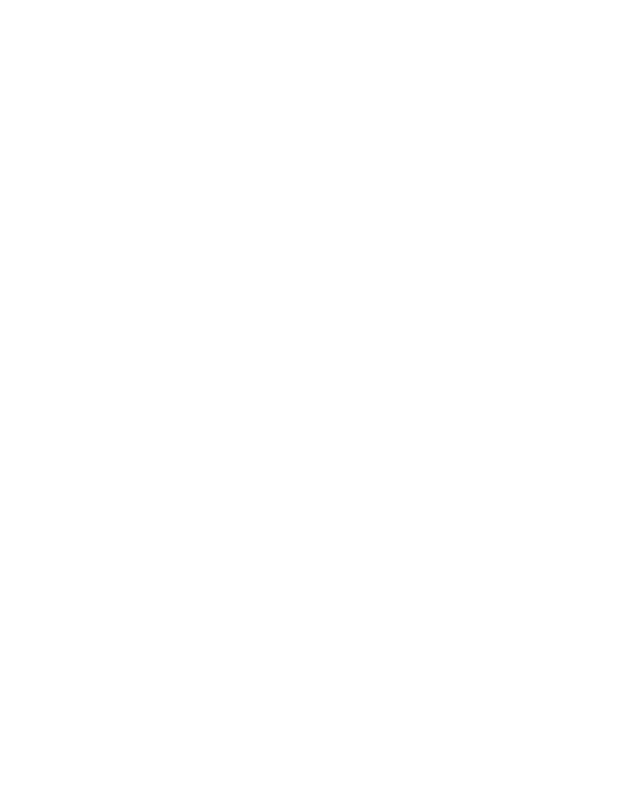
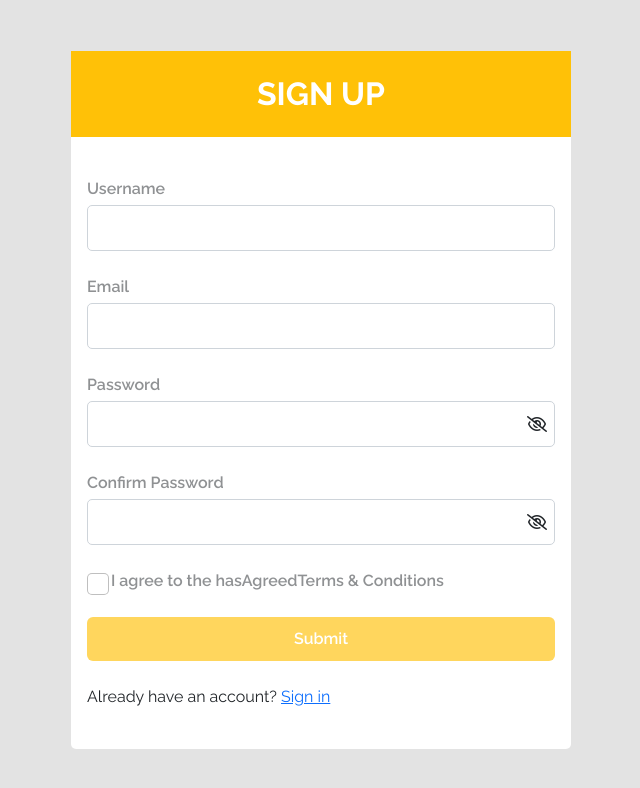
Before and after one commit to Cyber9jaDev/Car-Booking-System, a React (Vite) app in the folder client/: page /register in a window 1280 px wide. Before the commit this address had no page. Shown: the top 788 px of the page, without its empty margins (319-959 px from the left). Built offline with nearby package versions, Linux system fonts and the light colour scheme.

Commit message:
updated login page

```diff
--- a/client/src/Routes.tsx
+++ b/client/src/Routes.tsx
@@ -17,8 +17,8 @@ const RouterLinks = () => {
           <Route path='/' element={<SharedLayout/>}>
             <Route index element={ <Homepage/> } />
           </Route>
-          <Route path="/signup" element={<Signup/>} />
-          <Route path="/signin" element={<Login/>} />
+          <Route path="/register" element={<Signup/>} />
+          <Route path="/login" element={<Login/>} />
           <Route path="/about" element={<About/>} />
           <Route path="/services" element={<Services/>} />
           <Route path="/booking" element={<Booking/>} />
--- a/client/src/components/users/TopNav.tsx
+++ b/client/src/components/users/TopNav.tsx
@@ -27,7 +27,7 @@ const TopNav = () => {
             }
             { !currentUser && <div className="wrapper">
               <span className="">
-                <NavLink className='nav-link' to="/signup" >
+                <NavLink className='nav-link' to="/register" >
                   <i className="fas fa-user me-2"></i>Sign up
                 </NavLink>
               </span>
@@ -41,4 +41,4 @@ const TopNav = () => {
   )
 }
 
-export default TopNav
+export default TopNav;
--- a/client/src/pages/users/Login.tsx
+++ b/client/src/pages/users/Login.tsx
@@ -1,6 +1,17 @@
-import { Link } from 'react-router-dom'
+import { useState } from 'react';
+import { Link } from 'react-router-dom';
 
+type StateType = {
+  email: string,
+  password: string
+}
 const Login = () => {
+  const [visiblePassword, setVisiblePassword] = useState<boolean>(false);
+  const [ formData, setFormData ] = useState<StateType>({
+    email: '',
+    password: '',
+  });
+
   return (
     <main id='registration'>
       <div className="container d-flex align-items-center justify-content-center h-100 w-100">
@@ -17,12 +28,16 @@ const Login = () => {
             </div>
             <div className="form-group my-4">
               <label className='d-block my-1' htmlFor="password">Password</label>
-              <input className='d-block form-control' id='password' type="text" />
+              <input onChange={(e) => setFormData({ ...formData, password: e.target.value })} className='d-block form-control' id='password' type={`${ visiblePassword ? 'text' : 'password' }`} />
+              <i
+                onClick={() => !formData.password.length ? null : setVisiblePassword(!visiblePassword)}
+                className={`eye-icon fa-regular fa-eye${visiblePassword && formData.password.length ? '' : '-slash'}`}>
+              </i>
             </div>
 
             <button type="submit" className="btn w-100 my-2">Submit</button>
 
-            <p className="my-4">Don't have an account? <Link to='/signup'>Sign up</Link></p>
+            <p className="my-4">Don't have an account? <Link to='/register'>Sign up</Link></p>
 
           </div>
         </form>
--- a/client/src/pages/users/Signup.tsx
+++ b/client/src/pages/users/Signup.tsx
@@ -18,8 +18,8 @@ export type StateType = {
 const Signup = () => {
   const [ isLoading, setIsLoading ] = useState<boolean>(false);
   const [toggleVisibility, setToggleVisibility] = useState({
-    passwordVisibility: false,
-    confirmPasswordVisibility: false,
+    visiblePassword: false,
+    visibleConfirmPassword: false,
   });
   const [formData, setFormData] = useState<StateType>(
     { username: "", email: "", password: "", confirmPassword: "", hasAgreedTerms: false }
@@ -77,18 +77,18 @@ const Signup = () => {
             </div>
             <div className="form-group my-4">
               <label className='d-block my-1' htmlFor="password">Password</label>
-              <input onChange={(e) => setFormData({ ...formData, password: e.target.value})} className='d-block form-control' id='password' type={toggleVisibility.passwordVisibility ? 'text' : 'password'} required />
+              <input onChange={(e) => setFormData({ ...formData, password: e.target.value})} className='d-block form-control' id='password' type={toggleVisibility.visiblePassword ? 'text' : 'password'} required />
               <i
-                onClick={() => !formData.password.length ? null : setToggleVisibility({ ...toggleVisibility, passwordVisibility: !toggleVisibility.passwordVisibility })}
-                className={`eye-icon fa-regular fa-eye${toggleVisibility.passwordVisibility && formData.password.length ? '' : '-slash'}`}>
+                onClick={() => !formData.password.length ? null : setToggleVisibility({ ...toggleVisibility, visiblePassword: !toggleVisibility.visiblePassword })}
+                className={`eye-icon fa-regular fa-eye${toggleVisibility.visiblePassword && formData.password.length ? '' : '-slash'}`}>
               </i>
             </div>
             <div className="form-group my-4">
               <label className='d-block my-1' htmlFor="confirm-password">Confirm Password</label>
-              <input onChange={(e) => setFormData({ ...formData, confirmPassword: e.target.value})} className='d-block form-control' id='confirm-password' type={toggleVisibility.confirmPasswordVisibility ? 'text': 'password'} required />
+              <input onChange={(e) => setFormData({ ...formData, confirmPassword: e.target.value})} className='d-block form-control' id='confirm-password' type={toggleVisibility.visibleConfirmPassword ? 'text': 'password'} required />
               <i
-                onClick={() => !formData.confirmPassword?.length ? null : setToggleVisibility({...toggleVisibility, confirmPasswordVisibility: !toggleVisibility.confirmPasswordVisibility})}
-                className={`eye-icon fa-regular fa-eye${toggleVisibility.confirmPasswordVisibility ? '' : '-slash'}`}>
+                onClick={() => !formData.confirmPassword?.length ? null : setToggleVisibility({...toggleVisibility, visibleConfirmPassword: !toggleVisibility.visibleConfirmPassword})}
+                className={`eye-icon fa-regular fa-eye${toggleVisibility.visibleConfirmPassword ? '' : '-slash'}`}>
               </i>
             </div>
             <div className="form-check my-4">
@@ -101,7 +101,7 @@ const Signup = () => {
               className="btn w-100">
               { isLoading ? 'Loading...' : 'Submit'  }
             </button>
-            <p className="my-4">Already have an account? <Link to='/signin'>Sign in</Link></p>
+            <p className="my-4">Already have an account? <Link to='/login'>Sign in</Link></p>
           </div>
         </form>
       </div>
```
